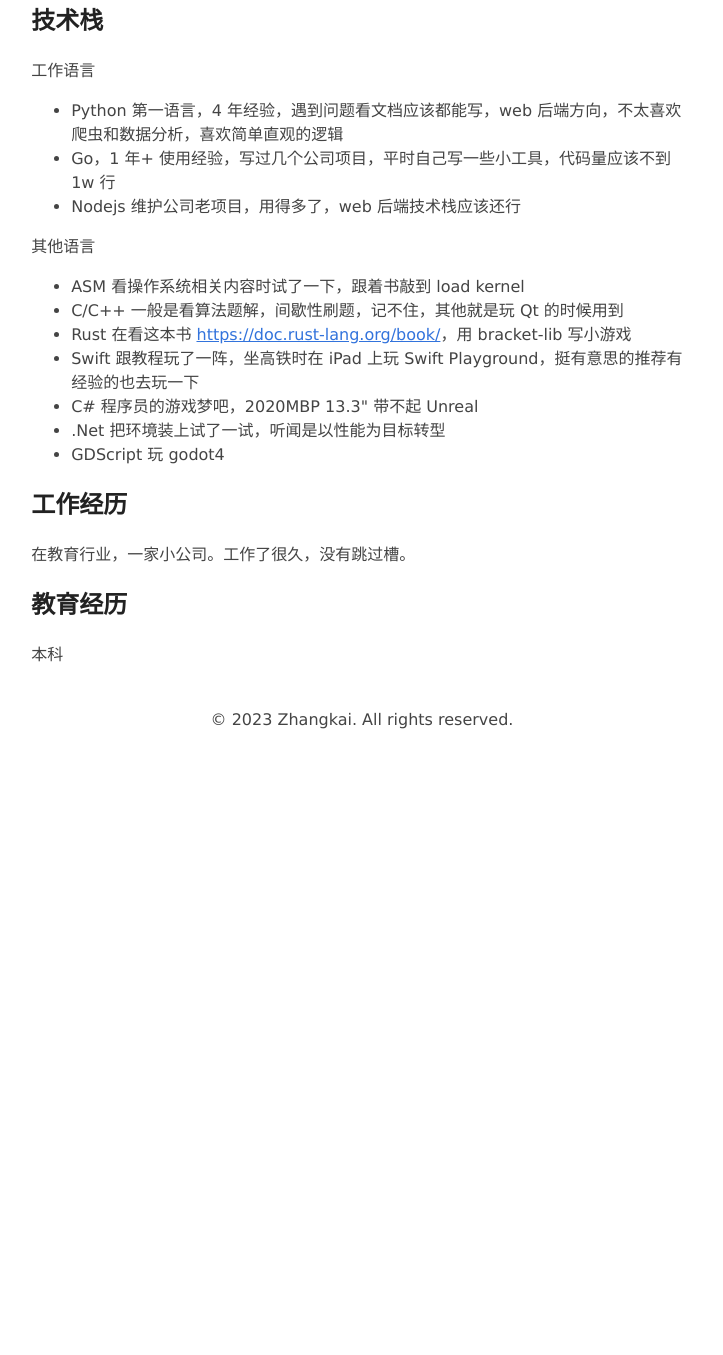
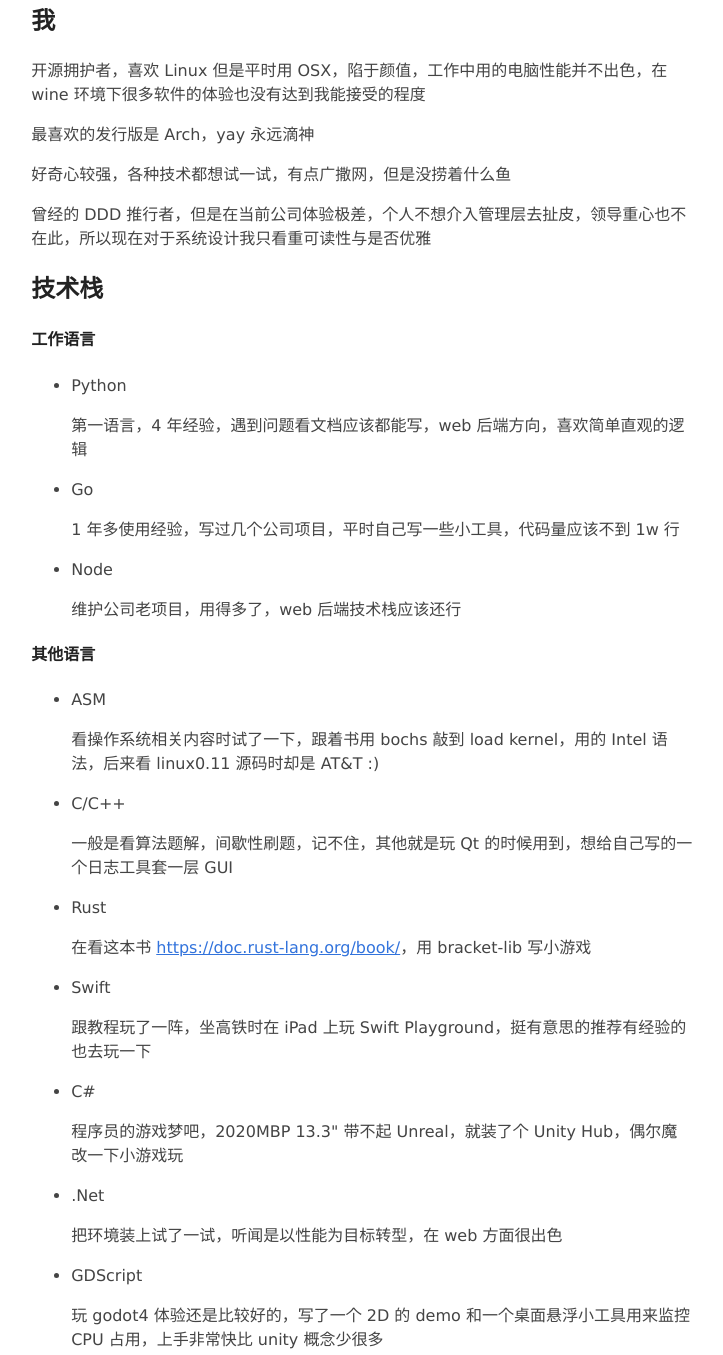
Before and after one commit to zhangkai803/zhangkai803.github.io, an Astro site: page /about in a window 1280 px wide. Shown: the part 694-2049 px from the top of the page, without its empty margins (278-1001 px from the left). Before the commit the page ends 1471 px from the top, so only its background shows below. Built offline with nearby package versions, Linux system fonts and the light colour scheme; Astro itself is replaced by a stand-in of ours.

Commit message:
update aboutMe

```diff
--- a/src/consts.ts
+++ b/src/consts.ts
@@ -1,5 +1,5 @@
 // Place any global data in this file.
 // You can import this data from anywhere in your site by using the `import` keyword.
 
-export const SITE_TITLE = 'My personal website build with astro.';
-export const SITE_DESCRIPTION = 'Welcome to my website!';
+export const SITE_TITLE = "Kai's personal website build with astro.";
+export const SITE_DESCRIPTION = "Welcome to my website!";
--- a/src/pages/about.astro
+++ b/src/pages/about.astro
@@ -10,22 +10,57 @@ import Layout from '../layouts/BlogPost.astro';
 	heroImage="/placeholder-about.jpg"
 >
 	封面是模板带的不是我
+	<h2>我</h2>
+	<p>开源拥护者，喜欢 Linux 但是平时用 OSX，陷于颜值，工作中用的电脑性能并不出色，在 wine 环境下很多软件的体验也没有达到我能接受的程度</p>
+	<p>最喜欢的发行版是 Arch，yay 永远滴神</p>
+	<p>好奇心较强，各种技术都想试一试，有点广撒网，但是没捞着什么鱼</p>
+	<p>曾经的 DDD 推行者，但是在当前公司体验极差，个人不想介入管理层去扯皮，领导重心也不在此，所以现在对于系统设计我只看重可读性与是否优雅</p>
 	<h2>技术栈</h2>
-	<p>工作语言</p>
+	<h4>工作语言</h4>
 	<ul>
-		<li>Python 第一语言，4 年经验，遇到问题看文档应该都能写，web 后端方向，不太喜欢爬虫和数据分析，喜欢简单直观的逻辑</li>
-		<li>Go，1 年+ 使用经验，写过几个公司项目，平时自己写一些小工具，代码量应该不到 1w 行</li>
-		<li>Nodejs 维护公司老项目，用得多了，web 后端技术栈应该还行</li>
+		<li>
+			<p>Python</p>
+			第一语言，4 年经验，遇到问题看文档应该都能写，web 后端方向，喜欢简单直观的逻辑
+		</li>
+		<li>
+			<p>Go</p>
+			1 年多使用经验，写过几个公司项目，平时自己写一些小工具，代码量应该不到 1w 行
+		</li>
+		<li>
+			<p>Node</p>
+			维护公司老项目，用得多了，web 后端技术栈应该还行
+		</li>
 	</ul>
-	<p>其他语言</p>
+	<h4>其他语言</h4>
 	<ul>
-		<li>ASM	看操作系统相关内容时试了一下，跟着书敲到 load kernel</li>
-		<li>C/C++ 一般是看算法题解，间歇性刷题，记不住，其他就是玩 Qt 的时候用到</li>
-		<li>Rust 在看这本书 <a href="https://doc.rust-lang.org/book/">https://doc.rust-lang.org/book/</a>，用 bracket-lib 写小游戏</li>
-		<li>Swift 跟教程玩了一阵，坐高铁时在 iPad 上玩 Swift Playground，挺有意思的推荐有经验的也去玩一下</li>
-		<li>C# 程序员的游戏梦吧，2020MBP 13.3" 带不起 Unreal</li>
-		<li>.Net 把环境装上试了一试，听闻是以性能为目标转型</li>
-		<li>GDScript 玩 godot4</li>
+		<li>
+			<p>ASM</p>
+			看操作系统相关内容时试了一下，跟着书用 bochs 敲到 load kernel，用的 Intel 语法，后来看 linux0.11 源码时却是 AT&T :)
+		</li>
+		<li>
+			<p>C/C++</p>
+			一般是看算法题解，间歇性刷题，记不住，其他就是玩 Qt 的时候用到，想给自己写的一个日志工具套一层 GUI
+		</li>
+		<li>
+			<p>Rust</p>
+			在看这本书 <a href="https://doc.rust-lang.org/book/">https://doc.rust-lang.org/book/</a>，用 bracket-lib 写小游戏
+		</li>
+		<li>
+			<p>Swift</p>
+			跟教程玩了一阵，坐高铁时在 iPad 上玩 Swift Playground，挺有意思的推荐有经验的也去玩一下
+		</li>
+		<li>
+			<p>C#</p>
+			程序员的游戏梦吧，2020MBP 13.3" 带不起 Unreal，就装了个 Unity Hub，偶尔魔改一下小游戏玩
+		</li>
+		<li>
+			<p>.Net</p>
+			把环境装上试了一试，听闻是以性能为目标转型，在 web 方面很出色
+		</li>
+		<li>
+			<p>GDScript</p>
+			玩 godot4 体验还是比较好的，写了一个 2D 的 demo 和一个桌面悬浮小工具用来监控 CPU 占用，上手非常快比 unity 概念少很多
+		</li>
 	</ul>
 	<h2>工作经历</h2>
 	<p>在教育行业，一家小公司。工作了很久，没有跳过槽。</p>
```
